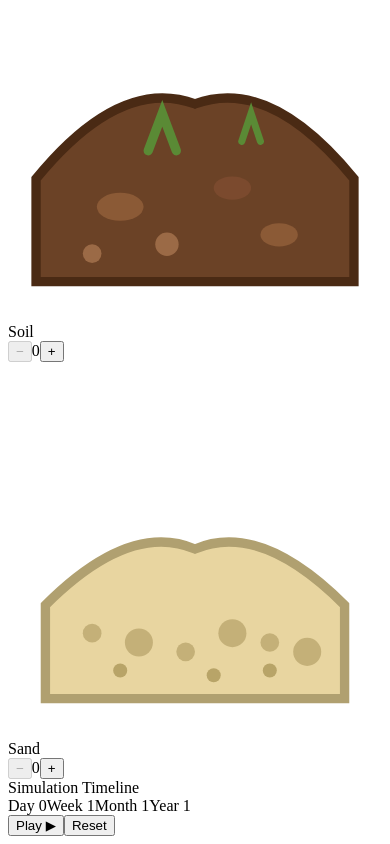
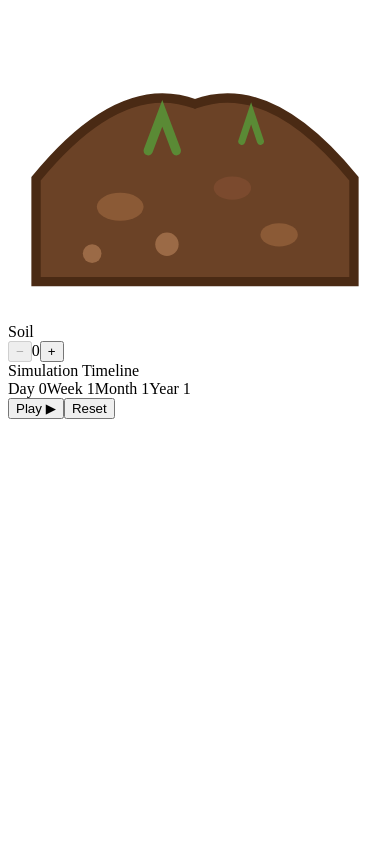
Before and after one commit to madison-boman/Terrarium-Simulator, a React (Vite) app: page / in a window 390 px wide. Shown: the part 2835-3679 px from the top of the page. After the commit the page ends 3262 px from the top, so only its background shows below. Built offline with nearby package versions, Linux system fonts and the light colour scheme; the HTML template or start-up script is replaced by a standard one.

Commit message:
Remove sand substrate entirely
Co-authored-by: Madison Boman <madison-boman@users.noreply.github.com>

```diff
--- a/src/App.jsx
+++ b/src/App.jsx
@@ -184,19 +184,6 @@ function SoilIcon() {
   );
 }
 
-function SandIcon() {
-  return (
-    <svg viewBox="0 0 80 80" className="item-icon">
-      <path d="M8 52 Q26 34 40 40 Q54 34 72 52 L72 72 L8 72Z" fill="#E8D5A0" stroke="#B0A070" strokeWidth="2" />
-      {[18, 28, 38, 48, 56, 64].map((x, i) => (
-        <circle key={x} cx={x} cy={58 + (i % 3) * 2} r={2 + (i % 2)} fill="#C4B078" />
-      ))}
-      {[24, 44, 56].map((x, i) => (
-        <circle key={x} cx={x} cy={66 + (i % 2)} r={1.5} fill="#B8A468" />
-      ))}
-    </svg>
-  );
-}
 
 /* ─── Main App ─── */
 
@@ -217,7 +204,6 @@ export default function App() {
   const [plants, setPlants] = useState([]);
   const [microbes, setMicrobes] = useState([]);
   const [soilLayers, setSoilLayers] = useState(0);
-  const [sandLayers, setSandLayers] = useState(0);
   const [message, setMessage] = useState('Your jar is empty! Add creatures, plants, and substrate to build your terrarium.');
 
   const snailSprite = useAsset('/assets/creatures/snail sprite.png');
@@ -240,7 +226,7 @@ export default function App() {
       0, 100
     );
     const organismPressure = Math.max(0, totalCreatures * 6 - plants.length * 4);
-    const substrateBenefit = clamp(soilLayers * 8 + sandLayers * 5, 0, 20);
+    const substrateBenefit = clamp(soilLayers * 8, 0, 20);
     return clamp(
       humidityFit * 0.2 + lightFit * 0.16 + soilFit * 0.16 +
       biodiversity * 0.3 + substrateBenefit * 0.08 -
@@ -249,7 +235,7 @@ export default function App() {
     );
   }, [humidity, lighting, soil, plants.length, microbes.length,
       livingSnails, livingPillBugs,
-      totalCreatures, soilLayers, sandLayers]);
+      totalCreatures, soilLayers]);
 
   const plantHealthRow = useMemo(() => {
     if (ecosystemStability >= 72) return 0;
@@ -334,7 +320,7 @@ export default function App() {
   const humidityFogOpacity = clamp((humidity - 50) / 70, 0, 0.8);
   const waterFxOpacity = clamp((humidity - 62) / 38, 0, 0.92);
   const jarOpen = !running;
-  const groundHeight = soilLayers > 0 ? 20 + soilLayers * 4 + sandLayers * 3 : sandLayers * 3;
+  const groundHeight = soilLayers > 0 ? 20 + soilLayers * 4 : 0;
 
   function addCreature(type) {
     const id = getNextId();
@@ -352,14 +338,9 @@ export default function App() {
     setHumidity(v => clamp(v + 8, 0, 100));
   }
 
-  function addSubstrate(type) {
-    if (type === 'soil') {
-      setSoilLayers(v => Math.min(v + 1, 5));
-      setSoil(v => clamp(v + 6, 0, 100));
-    } else {
-      setSandLayers(v => Math.min(v + 1, 4));
-      setWaterCycle(v => clamp(v + 5, 0, 100));
-    }
+  function addSubstrate() {
+    setSoilLayers(v => Math.min(v + 1, 5));
+    setSoil(v => clamp(v + 6, 0, 100));
   }
 
   function removeCreature(type) {
@@ -381,14 +362,9 @@ export default function App() {
     setHumidity(v => clamp(v - 8, 0, 100));
   }
 
-  function removeSubstrate(type) {
-    if (type === 'soil') {
-      setSoilLayers(v => Math.max(v - 1, 0));
-      setSoil(v => clamp(v - 6, 0, 100));
-    } else {
-      setSandLayers(v => Math.max(v - 1, 0));
-      setWaterCycle(v => clamp(v - 5, 0, 100));
-    }
+  function removeSubstrate() {
+    setSoilLayers(v => Math.max(v - 1, 0));
+    setSoil(v => clamp(v - 6, 0, 100));
   }
 
   function resetWorld() {
@@ -400,7 +376,6 @@ export default function App() {
     setSoil(56);
     setWaterCycle(52);
     setSoilLayers(0);
-    setSandLayers(0);
     setSnails([]);
     setPillBugs([]);
     setPlants([]);
@@ -538,21 +513,12 @@ export default function App() {
                 {icon}
                 <span className="item-name">{label}</span>
                 <div className="card-controls">
-                  <button className="ctrl-btn minus" disabled={count === 0} onClick={() => type === 'soil' ? removeSubstrate('soil') : removePlant(type)}>−</button>
+                  <button className="ctrl-btn minus" disabled={count === 0} onClick={() => type === 'soil' ? removeSubstrate() : removePlant(type)}>−</button>
                   <span className="ctrl-count">{count}</span>
-                  <button className="ctrl-btn plus" onClick={() => type === 'soil' ? addSubstrate('soil') : addPlant(type)}>+</button>
+                  <button className="ctrl-btn plus" onClick={() => type === 'soil' ? addSubstrate() : addPlant(type)}>+</button>
                 </div>
               </div>
             ))}
-          </div>
-          <div className="item-card sand-card">
-            <SandIcon />
-            <span className="item-name">Sand</span>
-            <div className="card-controls">
-              <button className="ctrl-btn minus" disabled={sandLayers === 0} onClick={() => removeSubstrate('sand')}>−</button>
-              <span className="ctrl-count">{sandLayers}</span>
-              <button className="ctrl-btn plus" onClick={() => addSubstrate('sand')}>+</button>
-            </div>
           </div>
         </div>
 
--- a/src/styles.css
+++ b/src/styles.css
@@ -211,8 +211,7 @@ body {
 
 /* Moisture & Sand full-width cards */
 
-.moisture-card,
-.sand-card {
+.moisture-card {
   flex-direction: row;
   justify-content: center;
   align-items: center;
@@ -223,8 +222,7 @@ body {
   background: var(--bg-card);
 }
 
-.moisture-card .item-icon,
-.sand-card .item-icon {
+.moisture-card .item-icon {
   width: 44px;
   height: 44px;
 }
@@ -348,15 +346,6 @@ body {
   pointer-events: none;
 }
 
-.sand-layer {
-  position: absolute;
-  left: 0; right: 0; bottom: -1%;
-  border-radius: 38% 38% 24% 24%;
-  background: linear-gradient(180deg, #d4ba78 0%, #b8a060 50%, #a08848 100%);
-  image-rendering: pixelated;
-  z-index: 0;
-  transition: height 0.4s ease;
-}
 
 .humidity-fog {
   position: absolute;
```
